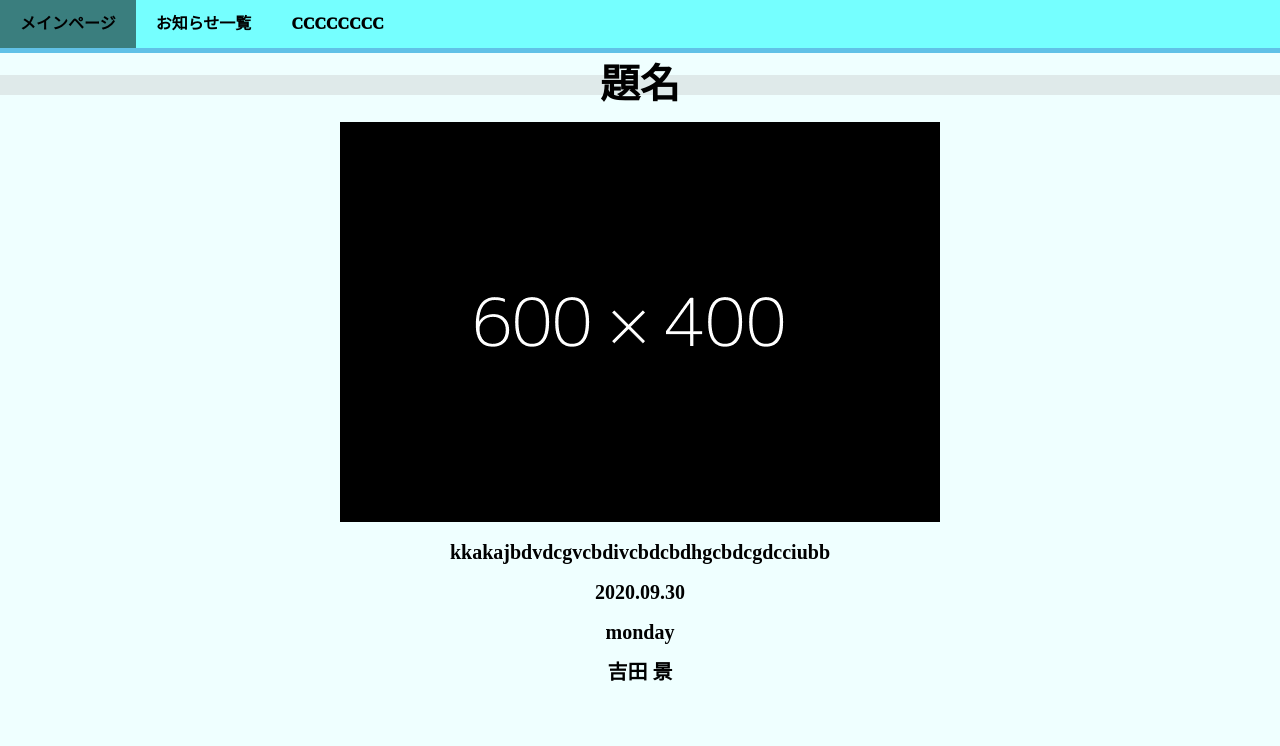
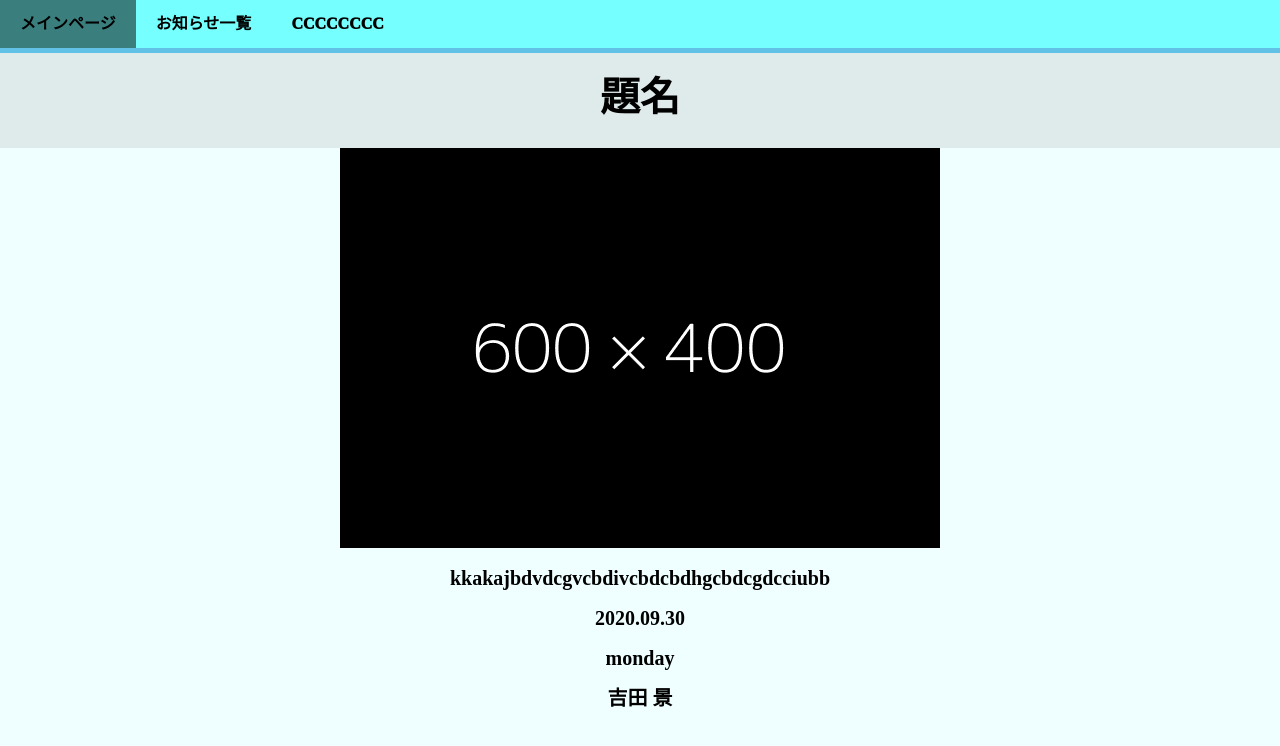
Before and after one commit to tmm271618-ux/KTK.gift.io, a plain HTML site: page news/index.html in a window 1280 px wide. Drawn offline with Linux system fonts and the light colour scheme.

Commit message:
Update style_news.css

```diff
--- a/news/style_news.css
+++ b/news/style_news.css
@@ -34,5 +34,6 @@ body {
 
 h1 {
     background: #bbbbbb50;
-    margin: 0 0 100 0;
+    margin: 0 0 0 0;
+  padding: 40px 20px;
 }
```
